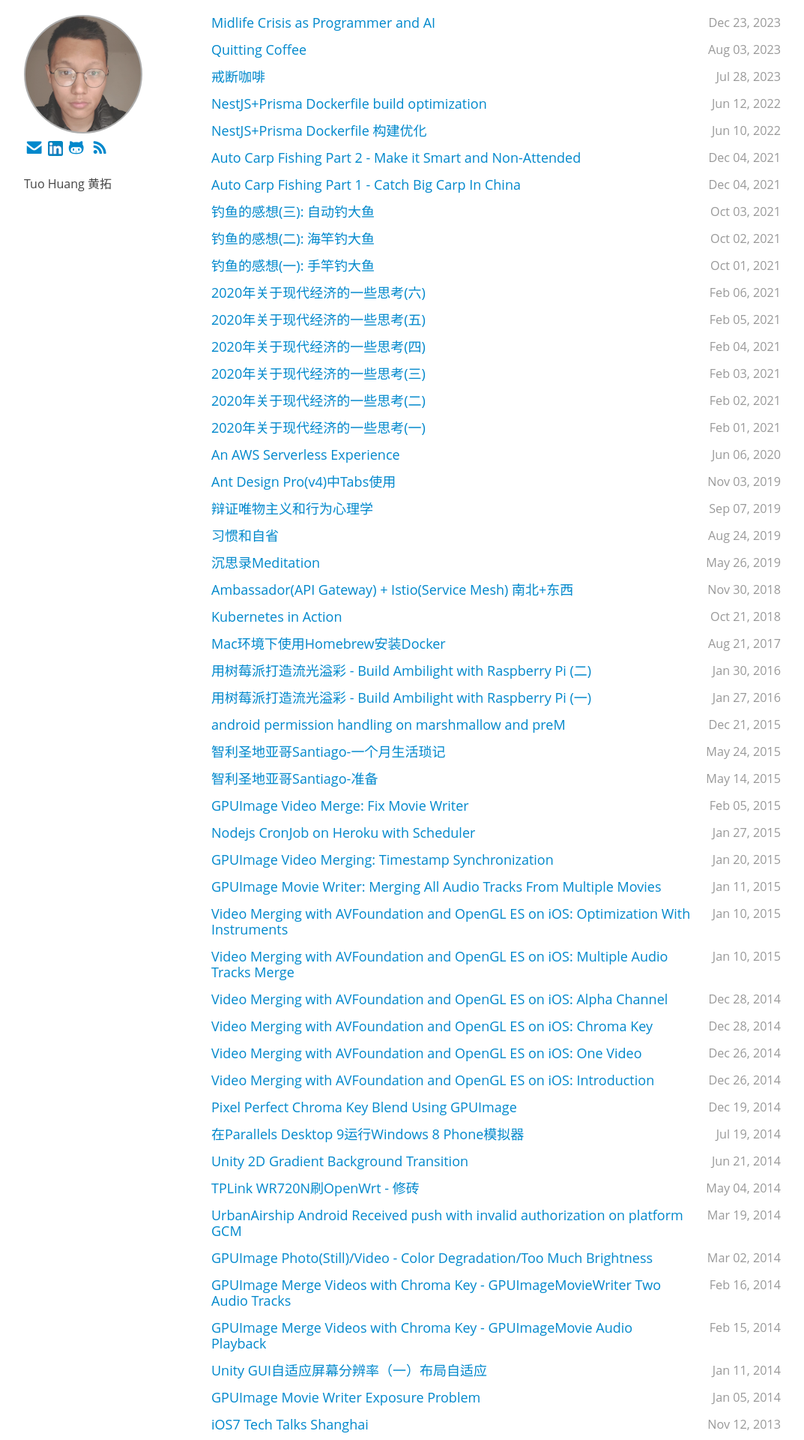
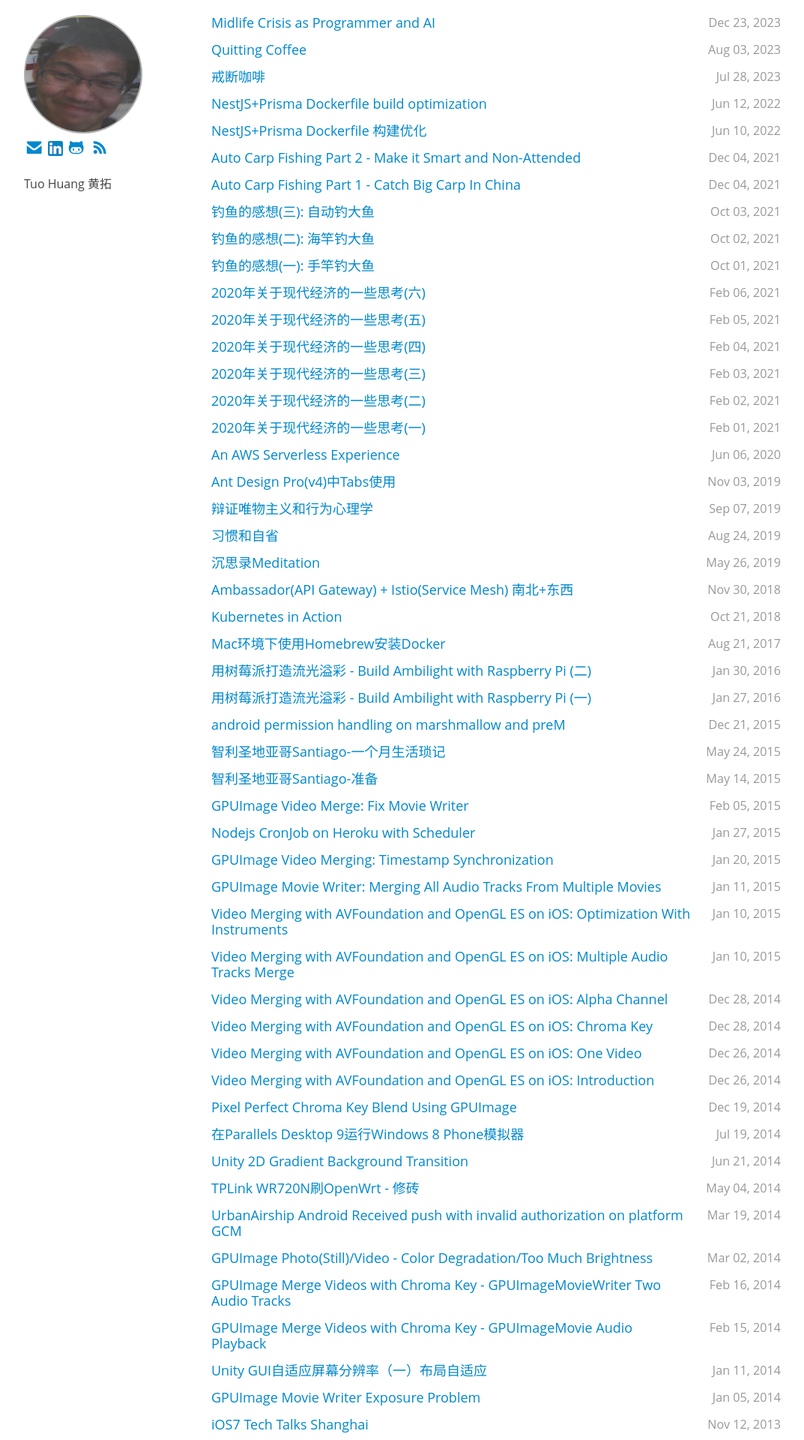
Before and after one commit to tuo/tuo.github.io, a Jekyll site: the page built from index.html, in a window 1280 px wide. Shown: the top 1920 px of the page at 75% size, without its empty margins (138-1211 px from the left). Built offline with Jekyll 4.4.1, drawn with Linux system fonts in a browser that asks for light colours.

Commit message:
looks ugly, Revert "replace avatar"
This reverts commit 8d113dc26d2b8d8f97cb7dcb09a24377e72b98bf.

```diff
--- a/static/css/layout.css
+++ b/static/css/layout.css
@@ -101,7 +101,7 @@
 }
 
 #avatar {
-  background-image: url('/static/images/avatar2.jpg');
+  background-image: url('/static/images/avatar.jpg');
   background-size: cover;
   height: 200px;
   width: 200px;
@@ -116,7 +116,7 @@
 }
 
 .avatar1 {
-  background-image: url('/static/images/avatar2.jpg');
+  background-image: url('/static/images/avatar.jpg');
   background-size: cover;
   height: 100px;
   width: 100px;
--- a/static/css/style.css
+++ b/static/css/style.css
@@ -2262,7 +2262,7 @@
 }
 
 #avatar {
-  background-image: url('/static/images/avatar2.jpg');
+  background-image: url('/static/images/avatar.jpg');
   background-size: cover;
   height: 154px;
   width: 154px;
--- a/static/css/temp.css
+++ b/static/css/temp.css
@@ -1019,7 +1019,7 @@
 }
 
 #avatar {
-  background-image: url('/static/images/avatar2.jpg');
+  background-image: url('/static/images/avatar.jpg');
   background-size: cover;
   height: 200px;
   width: 200px;
@@ -1034,7 +1034,7 @@
 }
 
 #avatar1 {
-  background-image: url('/static/images/avatar2.jpg');
+  background-image: url('/static/images/avatar.jpg');
   background-size: cover;
   height: 100px;
   width: 100px;
```
Also changed, not shown: static/images/avatar2.jpg (deleted).
